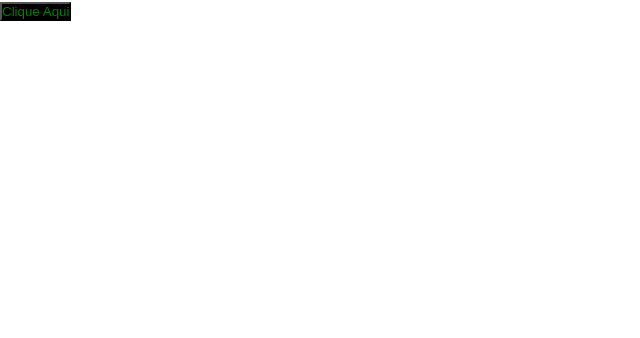
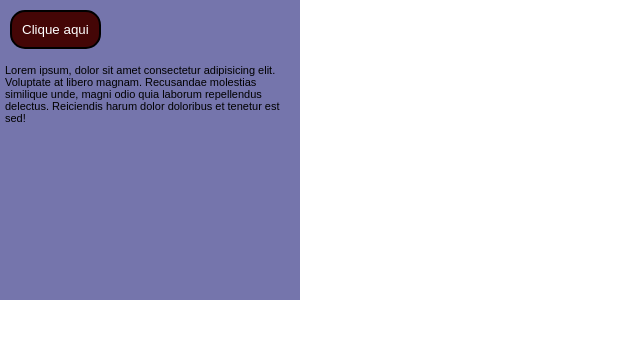
Before and after one commit to Washington95/projetos_react, a React (Vite) app in the folder react-vite/: page / in a window 1280 px wide. Shown: the top 338 px of the page, without its empty margins (0-640 px from the left). Built offline with nearby package versions, Linux system fonts and the light colour scheme.

Commit message:
Estilizando com Stylesheet

```diff
--- a/react-vite/src/App.tsx
+++ b/react-vite/src/App.tsx
@@ -1,20 +1,16 @@
 import { useState } from "react";
+import { Botao } from "./components/Botao";
+const App = () =>{
 
-const App = () =>{
-  const[color, setcolor] = useState('green')
+  const [cor, mcor] = useState ('yellow')
 
-  const clicou = () =>{
-    setcolor('yellow')
+  const clicou = () => {
+    mcor('white')
   }
-
 
   return(
     <div>
-       <button onClick={clicou} style={{
-         backgroundColor: 'black',
-         color ,
-         padding: 0
-       }}>Clique Aqui</button>
+       <Botao />
     </div>
 
   );
--- /dev/null
+++ b/react-vite/src/components/Botao/index.tsx
@@ -0,0 +1,14 @@
+
+import './styles.css'
+
+export const Botao = () =>{
+    return(
+        <div className='con'>
+
+            <button className='botao'>Clique aqui</button>
+            <p className='texto'>Lorem ipsum, dolor sit amet consectetur adipisicing elit. Voluptate at libero magnam. Recusandae molestias similique unde, magni odio quia laborum repellendus delectus. Reiciendis harum dolor doloribus et tenetur est sed!</p>
+
+
+        </div>
+    )
+}
--- /dev/null
+++ b/react-vite/src/components/Botao/styles.css
@@ -0,0 +1,20 @@
+.con{
+    background-color: rgb(117, 117, 172);
+    height: 300px;
+    width: 300px;
+}
+
+.botao{
+    background-color: rgb(68, 6, 6);
+    color: white;
+    padding: 10px;
+    border-radius: 15px;
+    border: 2px solid black;
+    margin: 10px;
+}
+
+.texto{
+    font-size: 11px;
+    font-family: Arial;
+    margin: 5px;
+}
```
Also changed, not shown: react-vite/src/components/Botao.tsx (deleted, +0 -14 lines).
